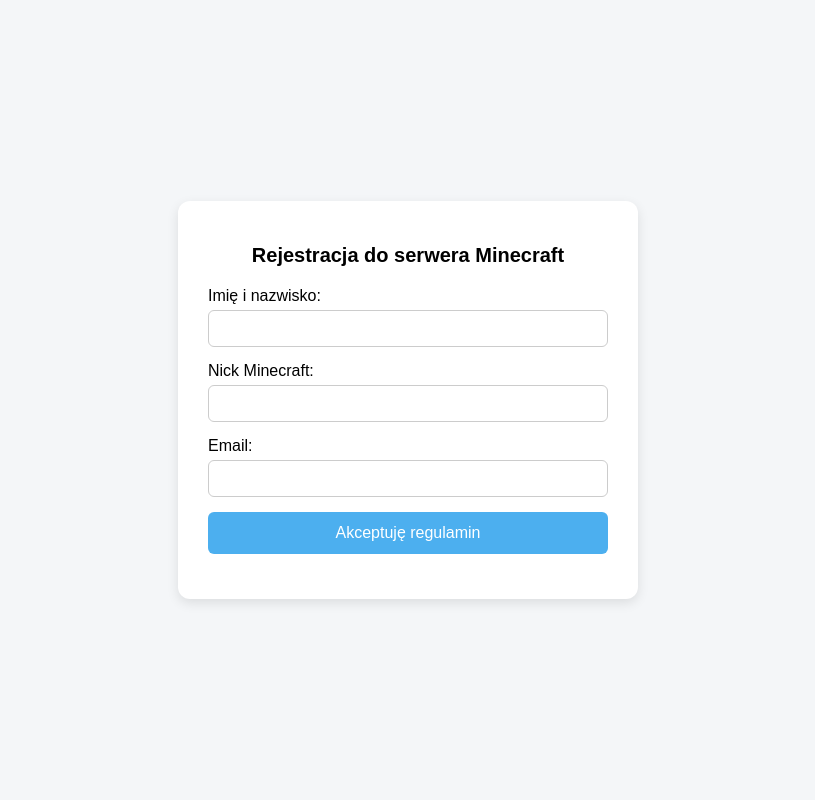
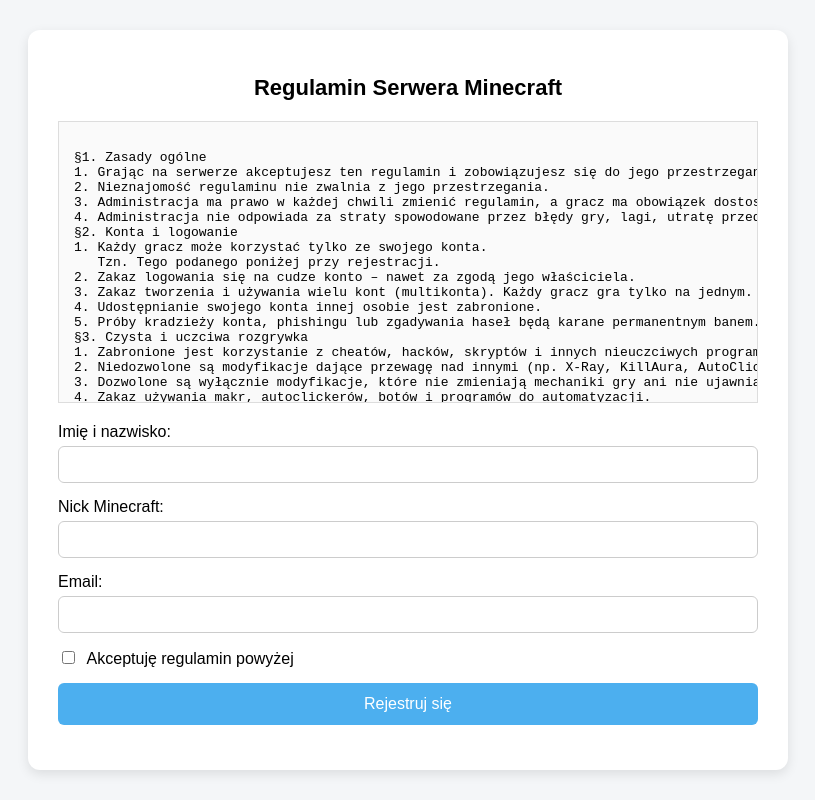
Before and after one commit to ISeeYou6510/Autorization, a plain HTML site: page index.html in a window 1280 px wide. Shown: the whole page, without its empty margins (232-1047 px from the left). Drawn offline with Linux system fonts and the light colour scheme.

Commit message:
Update index.html

```diff
--- a/index.html
+++ b/index.html
@@ -9,8 +9,8 @@
       background: #f4f6f8;
       display: flex;
       justify-content: center;
-      align-items: center;
-      height: 100vh;
+      align-items: flex-start;
+      padding: 30px;
       margin: 0;
     }
     .container {
@@ -18,25 +18,36 @@
       padding: 30px;
       border-radius: 12px;
       box-shadow: 0 4px 12px rgba(0,0,0,0.1);
-      max-width: 400px;
+      max-width: 700px;
       width: 100%;
     }
     h1 {
-      font-size: 20px;
+      font-size: 22px;
       margin-bottom: 20px;
       text-align: center;
+    }
+    h2 {
+      font-size: 18px;
+      margin-top: 20px;
+    }
+    p, li {
+      font-size: 14px;
+      line-height: 1.5;
     }
     label {
       display: block;
       margin-bottom: 15px;
     }
-    input {
+    input[type="text"], input[type="email"] {
       width: 100%;
       padding: 10px;
       margin-top: 5px;
       border: 1px solid #ccc;
       border-radius: 6px;
       box-sizing: border-box;
+    }
+    input[type="checkbox"] {
+      margin-right: 8px;
     }
     button {
       width: 100%;
@@ -57,11 +68,62 @@
       font-size: 14px;
       color: #333;
     }
+    .regulamin {
+      max-height: 250px;
+      overflow-y: auto;
+      border: 1px solid #ddd;
+      padding: 15px;
+      margin-bottom: 20px;
+      background: #fafafa;
+    }
   </style>
 </head>
 <body>
   <div class="container">
-    <h1>Rejestracja do serwera Minecraft</h1>
+    <h1>Regulamin Serwera Minecraft</h1>
+    <div class="regulamin">
+<pre>
+§1. Zasady ogólne
+1. Grając na serwerze akceptujesz ten regulamin i zobowiązujesz się do jego przestrzegania.
+2. Nieznajomość regulaminu nie zwalnia z jego przestrzegania.
+3. Administracja ma prawo w każdej chwili zmienić regulamin, a gracz ma obowiązek dostosować się do nowych zasad. Oraz regularnie sprawdzać czy takowe nie zostały wprowadzone.
+4. Administracja nie odpowiada za straty spowodowane przez błędy gry, lagi, utratę przedmiotów czy ataki innych graczy.
+§2. Konta i logowanie
+1. Każdy gracz może korzystać tylko ze swojego konta.
+   Tzn. Tego podanego poniżej przy rejestracji.
+2. Zakaz logowania się na cudze konto – nawet za zgodą jego właściciela.
+3. Zakaz tworzenia i używania wielu kont (multikonta). Każdy gracz gra tylko na jednym.
+4. Udostępnianie swojego konta innej osobie jest zabronione.
+5. Próby kradzieży konta, phishingu lub zgadywania haseł będą karane permanentnym banem.
+§3. Czysta i uczciwa rozgrywka
+1. Zabronione jest korzystanie z cheatów, hacków, skryptów i innych nieuczciwych programów.
+2. Niedozwolone są modyfikacje dające przewagę nad innymi (np. X-Ray, KillAura, AutoClicker, FlyHack, SpeedHack).
+3. Dozwolone są wyłącznie modyfikacje, które nie zmieniają mechaniki gry ani nie ujawniają ukrytych informacji. Za dozwolone uznaje się np. optymalizacje graficzne (shadery, OptiFine), poprawki HUD (liczniki FPS, pingi), minimapy bez możliwości podglądu graczy, mobów, struktur, surowców ani innych danych mogących dać przewagę w rozgrywce. W przypadku wątpliwości, decyzję podejmuje administracja.
+4. Zakaz używania makr, autoclickerów, botów i programów do automatyzacji.
+§4. Zachowanie na serwerze
+1. Zakaz obrażania, wyzywania, prowokowania i spamowania.
+2. Zakaz reklamowania innych serwerów, stron i usług.
+3. Zakaz podszywania się pod administrację lub innych graczy.
+4. Zakaz wulgaryzmów i treści nieodpowiednich (w tym seksualnych, rasistowskich, politycznych).
+5. Poszanowanie innych graczy jest obowiązkowe – nie wolno umyślnie psuć im gry.
+§5. Rozgrywka i świat gry
+1. Zakaz griefingu spawna i innych konstrukcji administracyjnych (np. Targ, czy miejsce spotkań pokojowych)
+2. Zakaz nadużywania błędów gry lub exploitów.
+3. Zakaz używania programów do zmiany prędkości gry, duplikacji przedmiotów lub innych nieuczciwych trików.
+§6. Kary
+1. Administracja może ukarać gracza w dowolny z poniższych sposobów:
+• Reset postępów w grze.
+• Tymczasowe zawieszenie konta (Ban)
+• Permanentne zawieszenie konta (PermBan)
+• Zakaz wstępu na przyszłe serwery
+• Karą finansową równą trzykrotności składki na serwer (Jeśli takowa była obecna)
+§7. Postanowienia końcowe
+1. Gra na serwerze jest przywilejem, a nie prawem. Administracja może zablokować dostęp do serwera bez podania przyczyny.
+2. Regulamin obowiązuje wszystkich graczy od momentu rejestracji w arkuszu poniżej.
+3. Jeśli coś nie jest wymienione w regulaminie, a administracja uzna to za szkodliwe lub nieuczciwe – i tak może to być karane (Z wykluczeniem kar finansowych).
+</pre>
+    </div>
+
     <form id="acceptForm">
       <label>
         Imię i nazwisko:
@@ -78,7 +140,12 @@
         <input type="email" id="email" name="email" required>
       </label>
 
-      <button type="submit">Akceptuję regulamin</button>
+      <label>
+        <input type="checkbox" id="acceptRules" required>
+        Akceptuję regulamin powyżej
+      </label>
+
+      <button type="submit">Rejestruj się</button>
     </form>
 
     <p id="status"></p>
@@ -91,6 +158,12 @@
       const fullName = document.getElementById("fullName").value;
       const nick = document.getElementById("nick").value;
       const email = document.getElementById("email").value;
+      const acceptRules = document.getElementById("acceptRules").checked;
+
+      if (!acceptRules) {
+        document.getElementById("status").innerText = "Musisz zaakceptować regulamin.";
+        return;
+      }
 
       try {
         const res = await fetch("https://twoj-projekt.vercel.app/api/register", {
```
